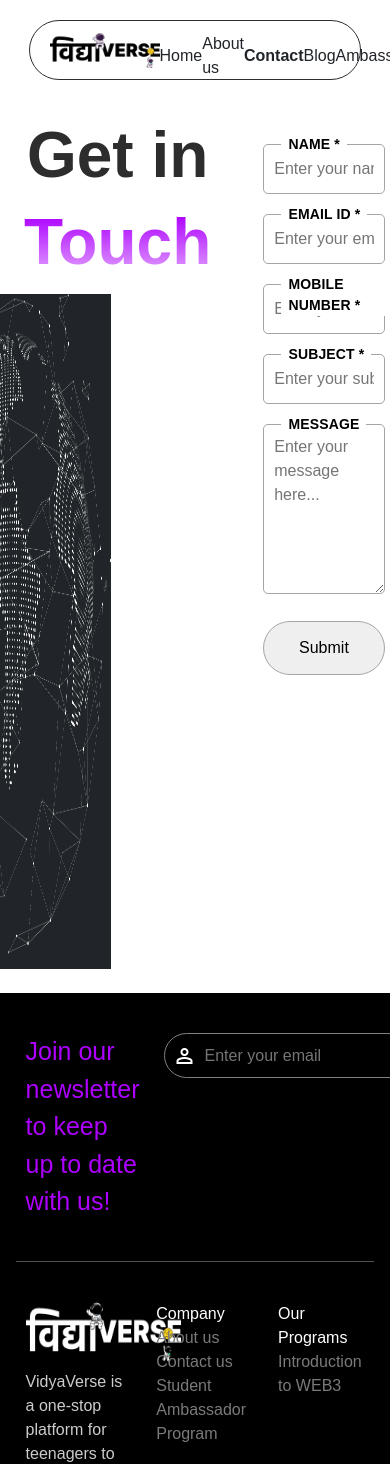
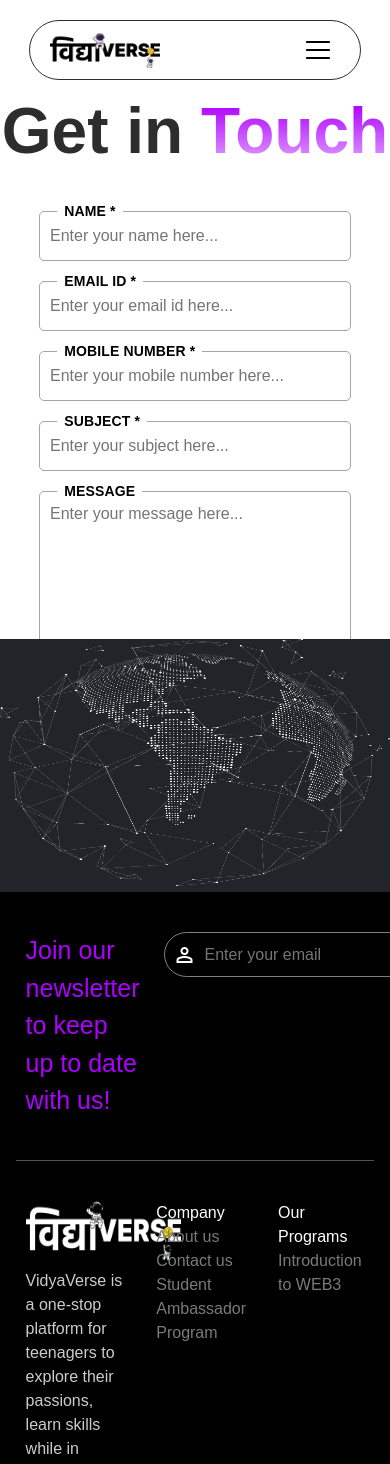
Before and after one commit to aman-lohan-au2/vidyaverse.app, a React (Create React App) app: page /contact in a window 390 px wide. Shown: the top 1464 px of the page. Built offline with nearby package versions, Linux system fonts and the light colour scheme.

Commit message:
Navbar REsponsive Done

```diff
--- a/src/Component/Navbar.js
+++ b/src/Component/Navbar.js
@@ -1,12 +1,15 @@
-import React from "react";
+import React, { useState } from "react";
 import "./navbar.css";
 import { NavLink } from "react-router-dom";
 import logo from "../images/navlogo.png";
 
 export default function Navbar() {
+  const [toggleMenu, setToggleMenu] = useState(false)
+
+
   return (
     <>
-      <div className="Parentnavbar">
+      <div className="Parentnavbar position-relative">
         <div className="logo font-weight-bold">
           <img style={{ height: "35px", marginLeft: "10px" }} src={logo} />
         </div>
@@ -40,15 +43,47 @@ export default function Navbar() {
             </NavLink>
           </li>
           <li> <NavLink className={"nav-link"} to="/Blog" style={({ isActive }) => {
-              return {
-                fontWeight: isActive ? "bold" : ""
-              };
-            }}>
+            return { fontWeight: isActive ? "bold" : "" }
+          }}>
             Blog
           </NavLink></li>
           <li>Ambassador</li>
         </ul>
         <button className=" navbutton bg-dark text-white">Login</button>
+        <button className="bg-transparent border-0 mx-3 nav-burger" onClick={() => { setToggleMenu(true) }}>
+          <svg xmlns="http://www.w3.org/2000/svg" width="32" height="32" viewBox="0 0 32 32" fill="none">
+            <path d="M28 16C28 16.2652 27.8946 16.5196 27.7071 16.7071C27.5196 16.8946 27.2652 17 27 17H5C4.73478 17 4.48043 16.8946 4.29289 16.7071C4.10536 16.5196 4 16.2652 4 16C4 15.7348 4.10536 15.4804 4.29289 15.2929C4.48043 15.1054 4.73478 15 5 15H27C27.2652 15 27.5196 15.1054 27.7071 15.2929C27.8946 15.4804 28 15.7348 28 16ZM5 9H27C27.2652 9 27.5196 8.89464 27.7071 8.70711C27.8946 8.51957 28 8.26522 28 8C28 7.73478 27.8946 7.48043 27.7071 7.29289C27.5196 7.10536 27.2652 7 27 7H5C4.73478 7 4.48043 7.10536 4.29289 7.29289C4.10536 7.48043 4 7.73478 4 8C4 8.26522 4.10536 8.51957 4.29289 8.70711C4.48043 8.89464 4.73478 9 5 9ZM27 23H5C4.73478 23 4.48043 23.1054 4.29289 23.2929C4.10536 23.4804 4 23.7348 4 24C4 24.2652 4.10536 24.5196 4.29289 24.7071C4.48043 24.8946 4.73478 25 5 25H27C27.2652 25 27.5196 24.8946 27.7071 24.7071C27.8946 24.5196 28 24.2652 28 24C28 23.7348 27.8946 23.4804 27.7071 23.2929C27.5196 23.1054 27.2652 23 27 23Z" fill="black" />
+          </svg>
+        </button>
+        {
+          toggleMenu ?
+            <div className="navbar-menu">
+              <h1 className="close-navbar-menu" >
+                <span onClick={() => { setToggleMenu(false) }}>X</span></h1>
+              <ul className="navbar-menu-ul">
+                <li className="active nav-item">
+                  <NavLink className={"nav-link"} to="/" style={({ isActive }) => {
+                    return { fontWeight: isActive ? "bold" : "" }
+                  }}>Home</NavLink>
+                </li>
+                <li>
+                  <NavLink className={"nav-link"} to="/About" style={({ isActive }) => {
+                    return { fontWeight: isActive ? "bold" : "" }
+                  }}> About us </NavLink>
+                </li>
+                <li className="nav-item">
+                  <NavLink className={"nav-link"} to="/contact" style={({ isActive }) => {
+                    return { fontWeight: isActive ? "bold" : "" }
+                  }}>Contact</NavLink>
+                </li>
+                <li> <NavLink className={"nav-link"} to="/Blog" style={({ isActive }) => {
+                  return { fontWeight: isActive ? "bold" : "" }
+                }}>  Blog</NavLink></li>
+                <li>Ambassador</li>
+              </ul>
+              <button className="navbar-menu-btn bg-white text-dark">Login</button>
+            </div> : null
+        }
 
       </div>
 
--- a/src/Component/navbar.css
+++ b/src/Component/navbar.css
@@ -9,6 +9,7 @@
   padding: 0% 10px;
   align-items: center;
   background-color: white;
+  z-index: 10000;
 }
 
 .Parentnavbar .navul {
@@ -30,7 +31,57 @@
   padding: 8px 20px 8px 20px;
   border-radius: 100px;
 }
-  /* .active{
-    font-weight: 800;
+
+.nav-burger {
+  display: none;
 }
-   */
+
+.navbar-menu {
+  position: absolute;
+  /* top: 100%; */
+  top: 0%;
+  background: #000;
+  height: 100vh;
+  width: 98vw;
+  border-radius: 20px;
+  margin-left: -10%;
+  padding: 30px;
+  color: #fff;
+}
+
+.close-navbar-menu{
+  text-align: end;
+}
+.close-navbar-menu span{
+  cursor: pointer;
+}
+
+.navbar-menu-ul li {
+  height: 50px;
+}
+.navbar-menu-btn{
+  margin-left: 30px;
+  height: 40px;
+  width: 130px;
+  padding: 8px 20px 8px 20px;
+  border-radius: 100px;
+}
+@media screen and (max-width:950px) {
+  .Parentnavbar .navul {
+    width: 450px;
+  }
+}
+
+@media screen and (max-width:768px) {
+  .Parentnavbar .navul {
+    display: none;
+  }
+
+  .Parentnavbar .navbutton {
+    display: none;
+  }
+
+  .nav-burger {
+    display: flex;
+  }
+}
--- a/src/Contact/Contact.css
+++ b/src/Contact/Contact.css
@@ -1,19 +1,15 @@
-.contact-section {
-}
+.contact-section {}
 
-.gloab-img {
-    height: 80vh;
-    width: 100%;
-    margin-left: -100px;
-}
+
 
 .contact-title {
     color: #2D2D2D;
-    text-align: center;
+    /* text-align: center; */
     font-size: 4rem;
     font-style: normal;
     font-weight: 700;
     line-height: 136%;
+    margin-left: 4%;
 }
 
 .contact-subtitle {
@@ -25,6 +21,22 @@
     font-style: normal;
     font-weight: 700;
     line-height: 136%;
+}
+
+.contact-img {
+    width: 50%;
+    height: 90vh;
+}
+
+.gloab-img {
+    height: 100%;
+    width: 100%;
+    margin-left: -100px;
+}
+
+.contact-form-wrapper {
+    width: 50%;
+    margin-top: -6%;
 }
 
 .contact-form {
@@ -78,3 +90,57 @@
     border-radius: 100px;
     border: 0.25px solid #a8a4a4;
 }
+
+@media screen and (max-width:1250px) {
+    .contact-img {
+        height: 70vh;
+    }
+
+    .gloab-img {
+        margin-left: -50px;
+    }
+}
+
+@media screen and (max-width:900px) {
+    .gloab-img {
+        margin-left: 0px;
+    }
+}
+
+@media screen and (max-width:768px) {
+    .contact-title {
+        text-align: center;
+        margin-left: 0%;
+    }
+
+    .contact-section-wrapper {
+        height: 84vh;
+        flex-direction: column-reverse;
+    }
+
+    .contact-img {
+        width: 100%;
+        height: 30vh;
+        /* display: none; */
+    }
+
+    .gloab-img {
+        height: 100%;
+        width: 100%;
+        /* margin-left: -100px;/ */
+    }
+
+    .contact-form-wrapper {
+        width: 100%;
+        margin-top: 0%;
+        overflow: hidden;
+        padding: 2% 0%;
+
+    }
+
+    .contact-form {
+        width: 80%;
+        margin: auto;
+    }
+
+}
--- a/src/Contact/Contact.js
+++ b/src/Contact/Contact.js
@@ -9,14 +9,16 @@ const Contact = () => {
     <div style={{ paddingTop: "20px" }}>
       <Navbar />
 
-      <section className="d-flex mt-2 contact-section" >
-        <div className="p-4 col-md-6" >
+      <section className="mt-2 contact-section" >
         <h1 className="contact-title">Get in <span className="contact-subtitle">Touch</span></h1>
+        <div className="d-flex contact-section-wrapper">
+
+          <div className="contact-img " >
             <img className="gloab-img bg-dark" src={gloab} alt="Gloab Image" />
           </div>
 
-        <div className="col-md-6 p-2" >
-          <form className=" contact-form mt-5" autoComplete="off">
+          <div className="contact-form-wrapper" >
+            <form className="contact-form" autoComplete="off">
               <div className="contact-input-group">
                 <label className="contact-input-group__label" htmlFor="myInput"> Name *</label>
                 <input type="text" id="myInput" className="contact-input-group__input" placeholder="Enter your name here..." />
@@ -35,11 +37,12 @@ const Contact = () => {
               </div>
               <div className="contact-input-group">
                 <label className="contact-input-group__label" htmlFor="message"> Message</label>
-              <textarea className="contact-input-group__input contact-message" id="message"  placeholder="Enter your message here..."></textarea>
+                <textarea className="contact-input-group__input contact-message" id="message" placeholder="Enter your message here..."></textarea>
               </div>
 
               <button type="submit" className=" contact-btn w-100"> Submit </button>
             </form>
+          </div>
         </div>
       </section>
       <Footer />
```
Lines whose indentation alone changed are shown as unchanged.
